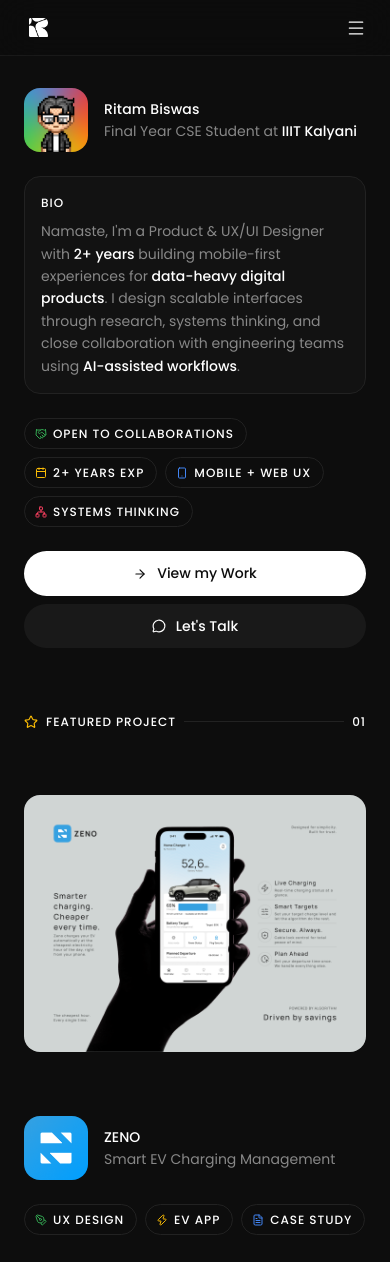
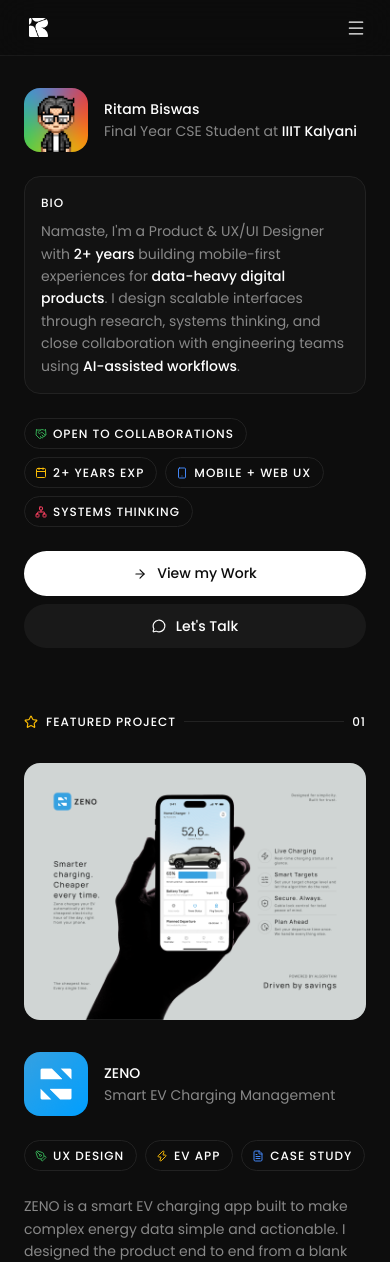
Before and after one commit to RITAMBISWAS404/PORTFOLIO-2026, a Next.js app: page / in a window 390 px wide. Shown: the top 1262 px of the page. Built offline with nearby package versions, Linux system fonts and the light colour scheme.

Commit message:
Remove top/bottom padding on mobile for dot pattern section

```diff
--- a/sections/FeaturedProject.tsx
+++ b/sections/FeaturedProject.tsx
@@ -34,7 +34,7 @@ export default function FeaturedProject() {
       <div className="dot-bg"
         onMouseMove={onMouseMove}
         onMouseLeave={onMouseLeave}
-        style={{ position: "relative", padding: "32px 24px" }}>
+        style={{ position: "relative" }}>
 
         {/* Bright dot layer — same pattern, masked to cursor radius */}
         <div style={{
@@ -61,11 +61,12 @@ export default function FeaturedProject() {
         <style>{`
           .feature-img-wrap { aspect-ratio: 4 / 3; }
           @media (min-width: 768px) { .feature-img-wrap { aspect-ratio: 16 / 9; } }
-          .dot-bg { background-color: #0d0d0d; }
+          .dot-bg { background-color: #0d0d0d; padding: 0 24px; }
           @media (min-width: 768px) {
             .dot-bg {
               background-image: radial-gradient(circle, rgba(255,255,255,0.15) 1px, transparent 1px);
               background-size: 14px 14px;
+              padding: 32px 24px;
             }
           }
         `}</style>
```
